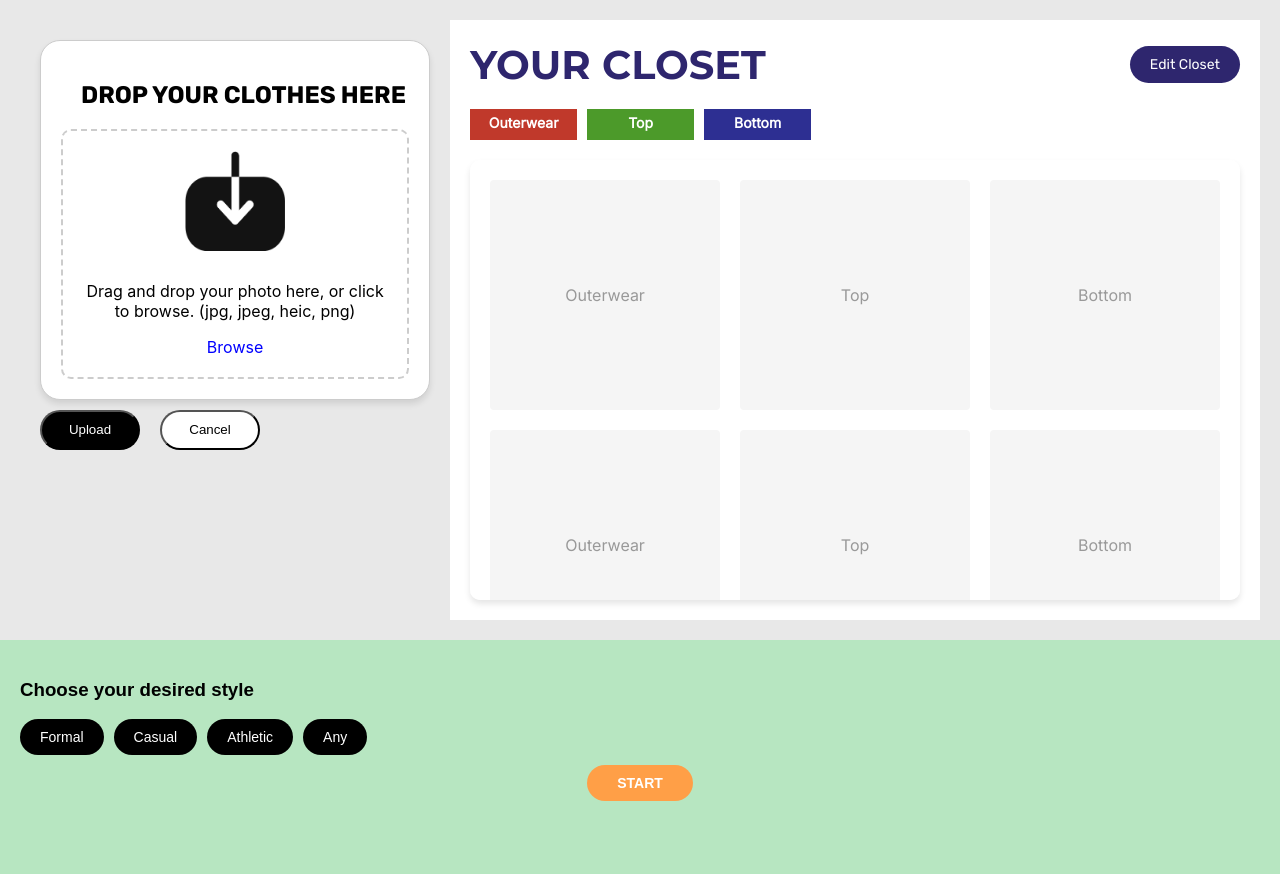
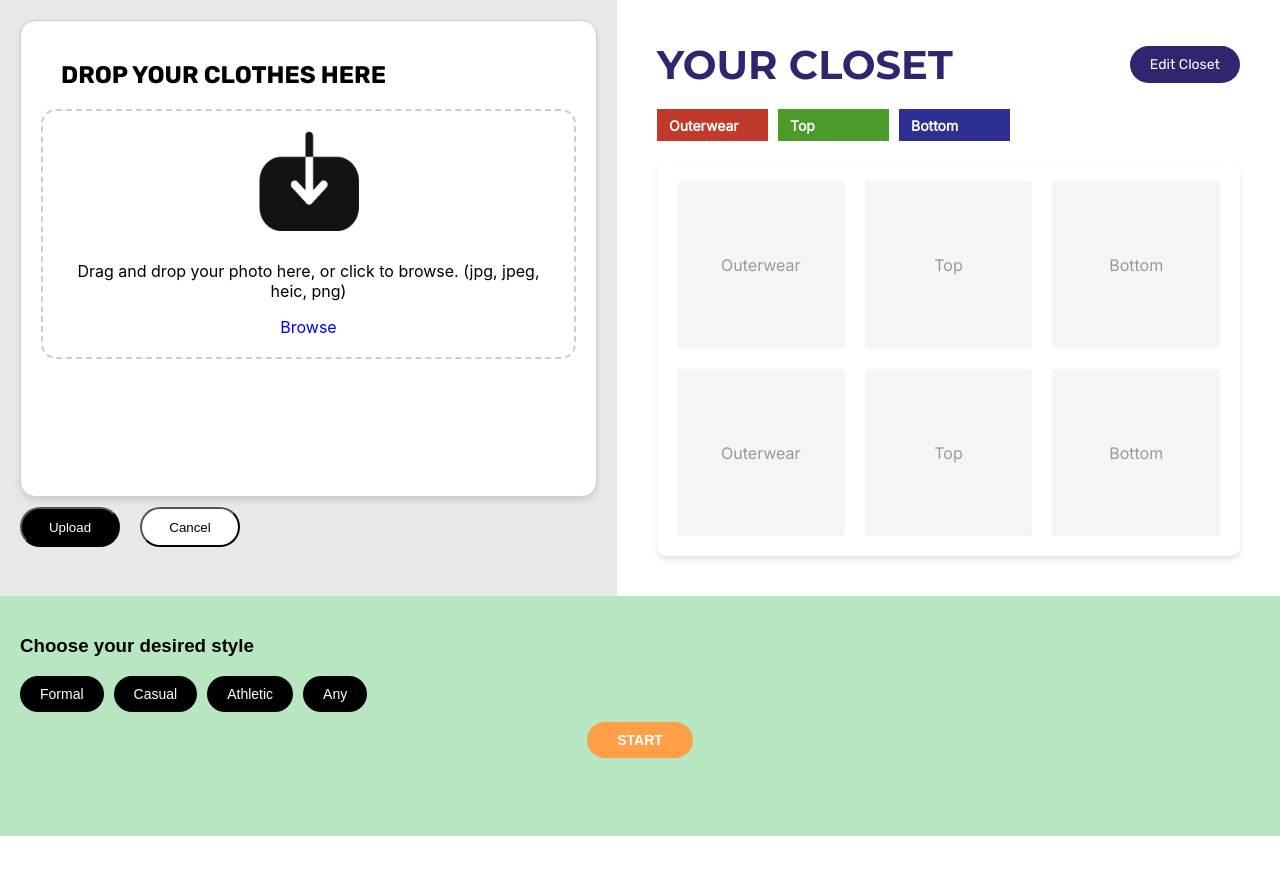
Before and after one commit to briankim0629/Codinator, a React (Create React App) app in the folder codinator-app/: page / in a window 1280 px wide. Shown: the top 874 px of the page. After the commit the page ends 836 px from the top, so only its background shows below. Built offline with nearby package versions, Linux system fonts and the light colour scheme.

Commit message:
some changes in style

```diff
--- a/codinator-app/src/components/Closet.jsx
+++ b/codinator-app/src/components/Closet.jsx
@@ -5,12 +5,13 @@ import "@fontsource/rubik"; // Importing Rubik font for bold text
 import "@fontsource/inter"; // Importing Lato font for category labels
 
 const ClosetContainer = styled.div`
-  width: 100%;
-  max-width: 900px;
-  margin: 0 auto;
-  padding: 20px;
+  flex: 1;
   background-color: #ffffff;
-  border-radius: 0px;
+  padding: 40px;
+  box-sizing: border-box;
+  height: 100%;
+  display: flex;
+  flex-direction: column;
 `;
 
 const HeaderRow = styled.div`
@@ -55,18 +56,30 @@ const CategoryRow = styled.div`
 `;
 
 const CategoryLabel = styled.span`
-  display: inline-block;
-  width: 87px;
-  height: 21px;
-  flex-shrink: 0;
-  padding: 5px 10px;
+  display: flex;
+  align-items: center;     /* Vertically centers the text */
+  justify-content: flex-start;  /* Align text to the left */
+  min-width: 87px;
+  height: 32px;            /* Increase height for better balance */
+  padding: 0 12px;         /* Horizontal padding only */
   color: #fff;
-  font-family: Inter, sans-serif; /* Using Inter font for category labels */
+  font-family: Inter, sans-serif;
   font-size: 14px;
   font-weight: 600;
-  ${({ color }) => `
-    background-color: ${color};
-  `}
+  font-style: normal;
+  ${({ color }) => `background-color: ${color};`}
+`;
+const CategoryTag = styled.div`
+  position: absolute;
+  top: 10px;
+  left: -10px; /* negative left to push it out */
+  background-color: ${({ color }) => color || "#333"};
+  color: white;
+  font-family: Inter, sans-serif;
+  font-size: 12px;
+  padding: 4px 8px;
+  border-radius: 4px;
+  z-index: 2;
 `;
 
 const ItemsContainer = styled.div`
@@ -85,20 +98,16 @@ const ItemsGrid = styled.div`
 `;
 
 const ClosetItem = styled.div`
+  position: relative;
   width: 100%;
-  aspect-ratio: 1; /* Keeps the square shape; works in modern browsers */
+  aspect-ratio: 1;
   background-color: #f5f5f5;
   border-radius: 4px;
   display: flex;
-  font-family: Inter, sans-serif; /* Using Inter font for category labels */
-
   justify-content: center;
   align-items: center;
-  text-align: left;
+  font-family: Inter, sans-serif;
   color: #999;
-
-
-
 `;
 
 function Closet() {
--- a/codinator-app/src/components/Upload.jsx
+++ b/codinator-app/src/components/Upload.jsx
@@ -3,6 +3,12 @@ import drop from "./drop.png";
 import "@fontsource/montserrat";
 import "@fontsource/rubik/700.css";
 import styled from "styled-components";
+
+const UploadContainer = styled.div`
+  width: 50%;
+  padding: 40px;
+  box-sizing: border-box;
+`;
 
 const ConfirmButton = styled.button`
   background-color: #000;
@@ -86,8 +92,10 @@ function Upload() {
       <div
         style={{
           boxShadow: "0px 4px 6px rgba(0, 0, 0, 0.1)", // Add shadow
-          borderRadius: "20px", // Rounded corners
+          borderRadius: "15px", // Rounded corners
           border: "1px solid #ccc", // Light border
+          width: 535,
+          height: 435,
           backgroundColor: "white", // White background for the container
           padding: "20px", // Padding inside the container
         }}
@@ -112,7 +120,7 @@ function Upload() {
             border: "2px dashed #ccc",
             padding: "20px",
             textAlign: "center",
-            borderRadius: "10px",
+            borderRadius: "15px",
             cursor: "pointer",
             backgroundColor: "f0f0f0", // Light blue background when dragging over
           }}
--- a/codinator-app/src/pages/Home.jsx
+++ b/codinator-app/src/pages/Home.jsx
@@ -7,16 +7,17 @@ function Home() {
     <div>
       <div
         style={{
-          padding: "20px",
-          margin: "120",
           display: "flex",
-          justifyContent: "flex-start",
+          width: "100%",
           backgroundColor: "#e8e8e8",
+          minHeight: "70vh",
         }}
       >
-        <Upload />
-        <Closet />
-          </div>
+        <div style={{ display: "flex", width: "100%", backgroundColor: "#e8e8e8" }}>
+          <Upload />
+          <Closet />
+        </div>
+      </div>
           <StyleSelection/>
 
     </div>
```
